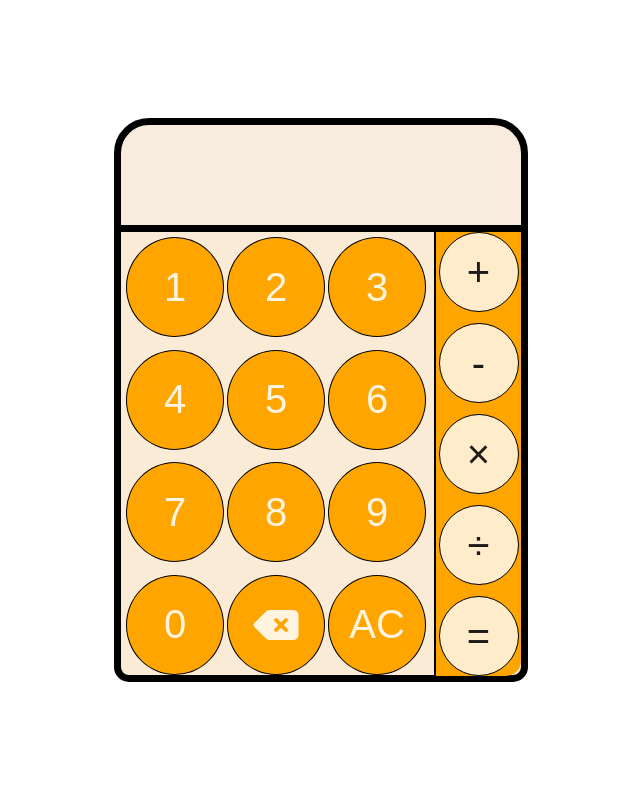
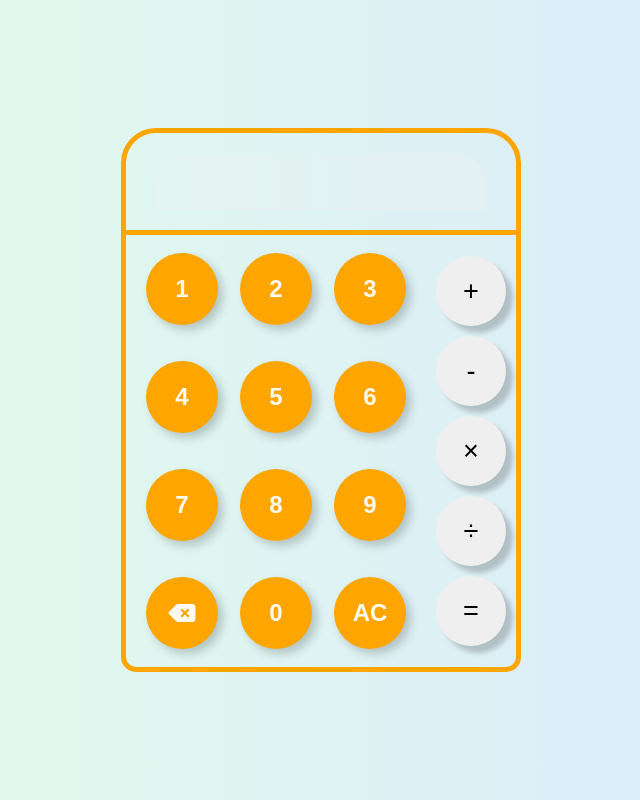
Before and after one commit to vivek3931/CALCULATOR, a plain HTML site: page index.html in a window 1280 px wide. Shown: the whole page, without its empty margins (319-959 px from the left). Drawn offline with Linux system fonts and the light colour scheme.

Commit message:
added readme.md

```diff
--- a/index.html
+++ b/index.html
@@ -13,31 +13,24 @@
     <div class="container">
         <div class="box">
             <div class="box1">
-
                 <input class="result" type="text" disabled>
-
             </div>
             <div class="boxcontainer">
                 <div class="box2">
                     <button class="number" data-value="1">1</button>
-
                     <button class="number" data-value="2">2</button>
-
                     <button class="number" data-value="3">3</button>
-
                     <button class="number" data-value="4">4</button>
-
                     <button class="number" data-value="5">5</button>
                     <button class="number" data-value="6">6</button>
                     <button class="number" data-value="7">7</button>
                     <button class="number" data-value="8">8</button>
                     <button class="number" data-value="9">9</button>
-                    <button class="number" data-value="0">0</button>
                     <button class="number" data-value="C">
                         <i class="fa-solid fa-delete-left"></i>
                     </button>
+                    <button class="number" data-value="0">0</button>
                     <button class="number" data-value="AC">AC</button>
-
                 </div>
                 <div class="box3">
                     <button class="add" data-value="+">+</button>
@@ -45,9 +38,7 @@
                     <button class="mul" data-value="*">×</button>
                     <button class="div" data-value="/">÷</button>
                     <button class="equal" data-value="=">=</button>
-
                 </div>
-
             </div>
         </div>
     </div>
--- a/style.css
+++ b/style.css
@@ -1,20 +1,7 @@
 * {
-    margin: 0px;
-    padding: 0px;
-    border: border-box;
-
-}
-
-.box {
-    height: 550px;
-    width: 400px;
-    border: 7px solid black;
-    border-top-left-radius: 35px;
-    border-top-right-radius: 35px;
-    border-bottom-right-radius: 15px;
-    border-bottom-left-radius: 15px;
-    background-color: antiquewhite;
-
+    margin: 0;
+    padding: 0;
+    box-sizing: border-box;
 }
 
 .container {
@@ -23,96 +10,104 @@
     display: flex;
     justify-content: center;
     align-items: center;
+    background: linear-gradient(90deg, #e3ffe7 0%, #d9e7ff 100%);
+    /* padding: 1rem; */
 }
 
-.box1 {
-
-    height: 100px;
-    width: 400px;
-    width: 400px;
-
+.box {
+    width: 90%;
+    max-width: 400px;
+    border: 5px solid orange;
+    border-radius: 35px 35px 15px 15px;
+    display: flex;
+    flex-direction: column;
 }
-
+.box1{
+    width: 100%;
+    padding: 20px 30px;
+    border-bottom: 5px solid orange;
+}
 .result {
     display: flex;
     justify-content: center;
     align-items: center;
     border: transparent;
-    height: 100px;
-    width: 400px;
-    border-top-left-radius: 30px;
-    border-top-right-radius: 30px;
-    font-size: 3em;
+    height: 15%;
+    width: 100%;
+    border-radius: 30px 30px 0 0;
+    font-size: 2em;
     color: black;
     text-align: end;
-
+    padding: 10px 20px;
 }
-
+.boxcontainer{
+    display: flex;
+    justify-content: space-between;
+}
 .box2 {
-    height: 450px;
-    width: 300px;
-    margin: 5px;
+    width: 100%;
     display: flex;
     flex-wrap: wrap;
     justify-content: space-between;
-
+    align-items: center;
+    padding: 0 10px;
 }
 
 .box3 {
-    height: 444px;
-    width: 85px;
-    border-bottom-right-radius: 15px;
-    border-top: transparent;
+    height: 100%;
+    flex: 1;
+    width: 100%;
+    border-radius: 0 0 15px 0;
     display: flex;
     flex-direction: column;
-    border-left: 2px solid rgb(0, 0, 0);
-    border-right: transparent;
     align-items: center;
-    background-color: orange;
     justify-content: space-between;
+    padding: 1rem 0;
 }
-
-.firstinput.text input {
-    animation: blink 1s infinite;
+button{
+    height: 70px;
+    width: 70px;
+    border-radius: 50%;
+    outline: none;
+    border: none;
+    margin: 5px 10px;
+    font-size: 1.7rem;
+    transition: all 0.4s ease-in-out;
+    /* border-top:0.1px solid black; */
+    box-shadow: 7px 7px 5px rgba(0, 0, 0, 0.2);
 }
-
-
 
 .number {
     cursor: pointer;
     background-color: orange;
-    height: 100px;
-    width: 98px;
-    color: rgba(255, 255, 255, 0.878);
-    font-size: 2.5em;
+    height: 72px;
+     width: 72px;
+    color: rgba(255, 255, 255, 0.951);
+    font-size: 1.5em;
+    font-weight: 550;
     border-radius: 50%;
-    border: 1px solid black;
     display: flex;
     justify-content: center;
     align-items: center;
-
+    outline: none;
+    box-shadow: 5px 5px 10px rgba(0, 0, 0, 0.2);
+    transition: all 0.4s ease-in-out;
 }
 
 .number:hover {
-    background-color: rgba(255, 166, 0, 0.678);
+    background-color: rgba(255, 166, 0, 0.584);
 }
 
 button:hover {
-    background-color: rgba(255, 255, 255, 0.866);
+    background-color: rgba(255, 255, 255, 0.792);
+    color: rgba(0, 0, 0, 0.886);
 }
 
-.boxcontainer {
-    border-top: 7px solid;
-    display: flex;
-    justify-content: space-between;
+@media (max-width: 767.98px){
+    .number{
+        margin: 0;
+        height: 60px;
+        width: 60px;
+        margin: 0 5px;
+    }
 }
-
-button {
-    height: 80px;
-    width: 80px;
-    border-radius: 50%;
-    font-size: 2.5em;
-    background-color: rgba(255, 255, 255, 0.792);
-    color: rgba(0, 0, 0, 0.886);
-    border: 1px solid black;
-}
```
Also changed, not shown: 1 other file.
